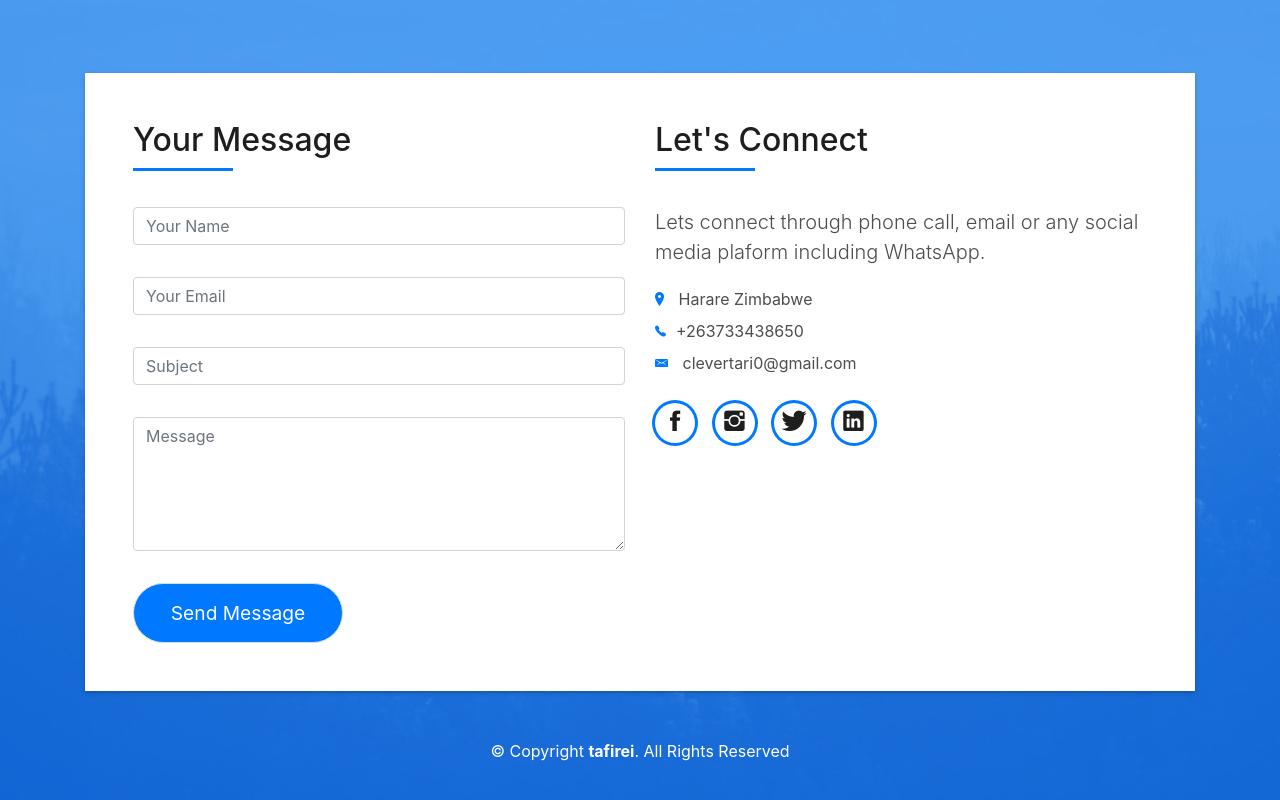
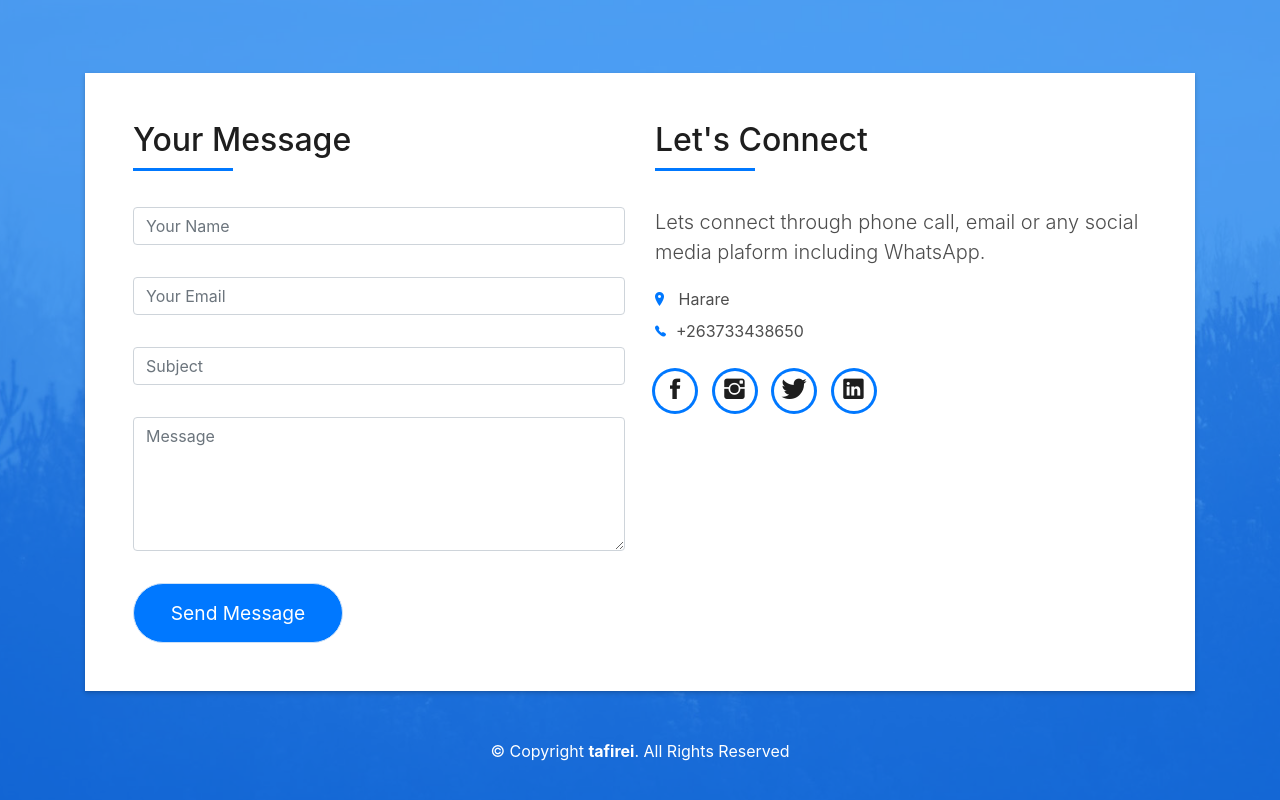
Before and after one commit to ttaric/tafirei.github.io, a plain HTML site: page index.html in a window 1280 px wide. Shown: the part 5471-6271 px from the top of the page. Drawn offline with Linux system fonts and the light colour scheme; files whose address does not match are found by name.

Commit message:
Update index.html

```diff
--- a/index.html
+++ b/index.html
@@ -605,9 +605,9 @@
 						Lets connect through phone call, email or any social media plaform including WhatsApp.
                     </p>
                     <ul class="list-ico">
-                      <li><span class="ion-ios-location"></span> Harare Zimbabwe</li>
+                      <li><span class="ion-ios-location"></span> Harare </li>
                       <li><span class="ion-ios-telephone"></span>+263733438650</li>
-                      <li><span class="ion-email"></span> clevertari0@gmail.com</li>
+
                     </ul>
                   </div>
                   <div class="socials">
```
